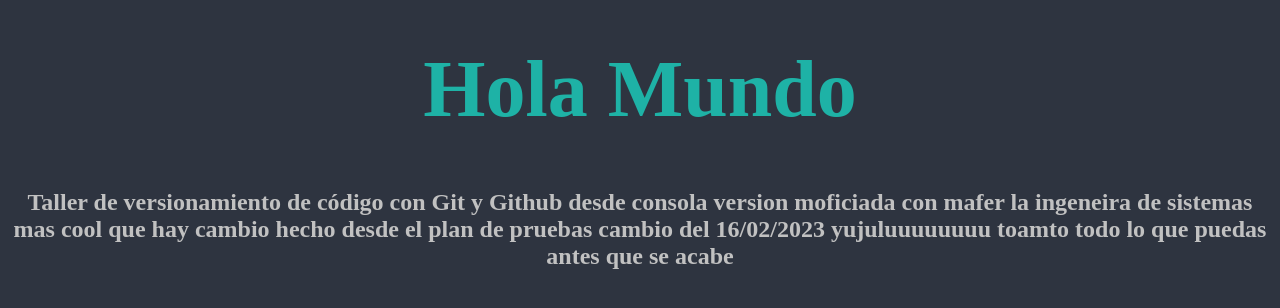
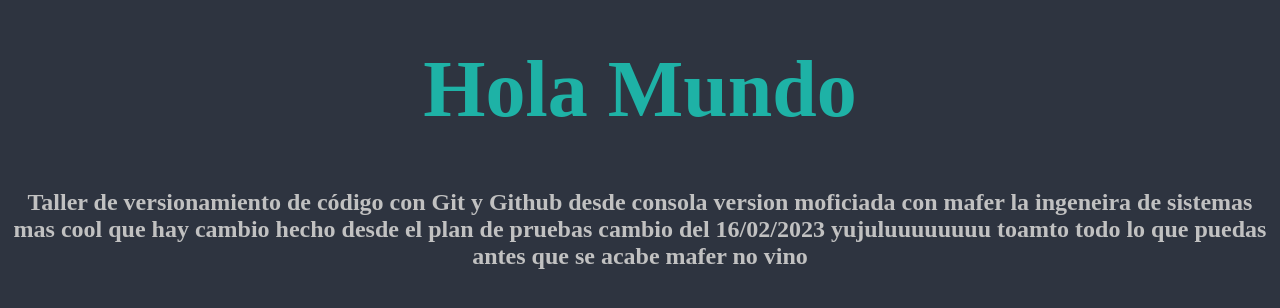
Before and after one commit to 88252455/git-hub-prueba, a plain HTML site: page index.html in a window 1280 px wide. Shown: the part 156-464 px from the top of the page. Drawn offline with Linux system fonts and the light colour scheme.

Commit message:
cambio de index hmtl hoy 16 02 2023 mafer no vino

```diff
--- a/index.html
+++ b/index.html
@@ -18,6 +18,7 @@ cambio hecho desde el plan de pruebas
 cambio del 16/02/2023 yujuluuuuuuuu
 
 toamto todo lo que puedas antes que se acabe
+mafer no vino
  </h2>
 </body>
 </html>
```
